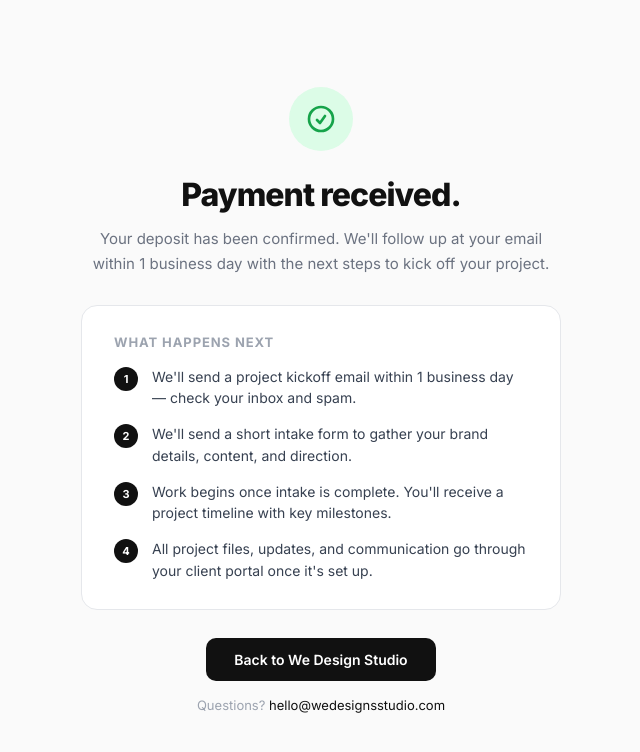
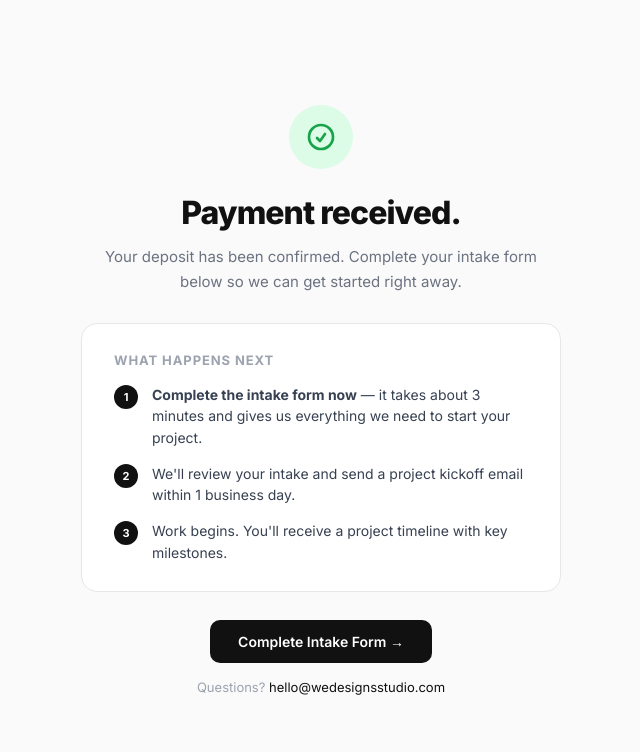
Before and after one commit to DeshaunCooper/we-design-studio-website, a website: page success.html in a window 1280 px wide. Shown: the whole page, without its empty margins (319-959 px from the left). Drawn offline with Linux system fonts and the light colour scheme.

Commit message:
Success page links directly to intake form

```diff
--- a/success.html
+++ b/success.html
@@ -31,29 +31,25 @@
     </svg>
   </div>
   <h1>Payment received.</h1>
-  <p>Your deposit has been confirmed. We'll follow up at your email within 1 business day with the next steps to kick off your project.</p>
+  <p>Your deposit has been confirmed. Complete your intake form below so we can get started right away.</p>
 
   <div class="steps">
     <div class="steps-title">What happens next</div>
     <div class="step">
       <div class="step-num">1</div>
-      <div class="step-text">We'll send a project kickoff email within 1 business day — check your inbox and spam.</div>
+      <div class="step-text"><strong>Complete the intake form now</strong> — it takes about 3 minutes and gives us everything we need to start your project.</div>
     </div>
     <div class="step">
       <div class="step-num">2</div>
-      <div class="step-text">We'll send a short intake form to gather your brand details, content, and direction.</div>
+      <div class="step-text">We'll review your intake and send a project kickoff email within 1 business day.</div>
     </div>
     <div class="step">
       <div class="step-num">3</div>
-      <div class="step-text">Work begins once intake is complete. You'll receive a project timeline with key milestones.</div>
-    </div>
-    <div class="step">
-      <div class="step-num">4</div>
-      <div class="step-text">All project files, updates, and communication go through your client portal once it's set up.</div>
+      <div class="step-text">Work begins. You'll receive a project timeline with key milestones.</div>
     </div>
   </div>
 
-  <a href="index.html" class="btn">Back to We Design Studio</a>
+  <a href="intake.html" class="btn">Complete Intake Form →</a>
   <div class="email">Questions? <a href="mailto:hello@wedesignsstudio.com">hello@wedesignsstudio.com</a></div>
 </body>
 </html>
```
